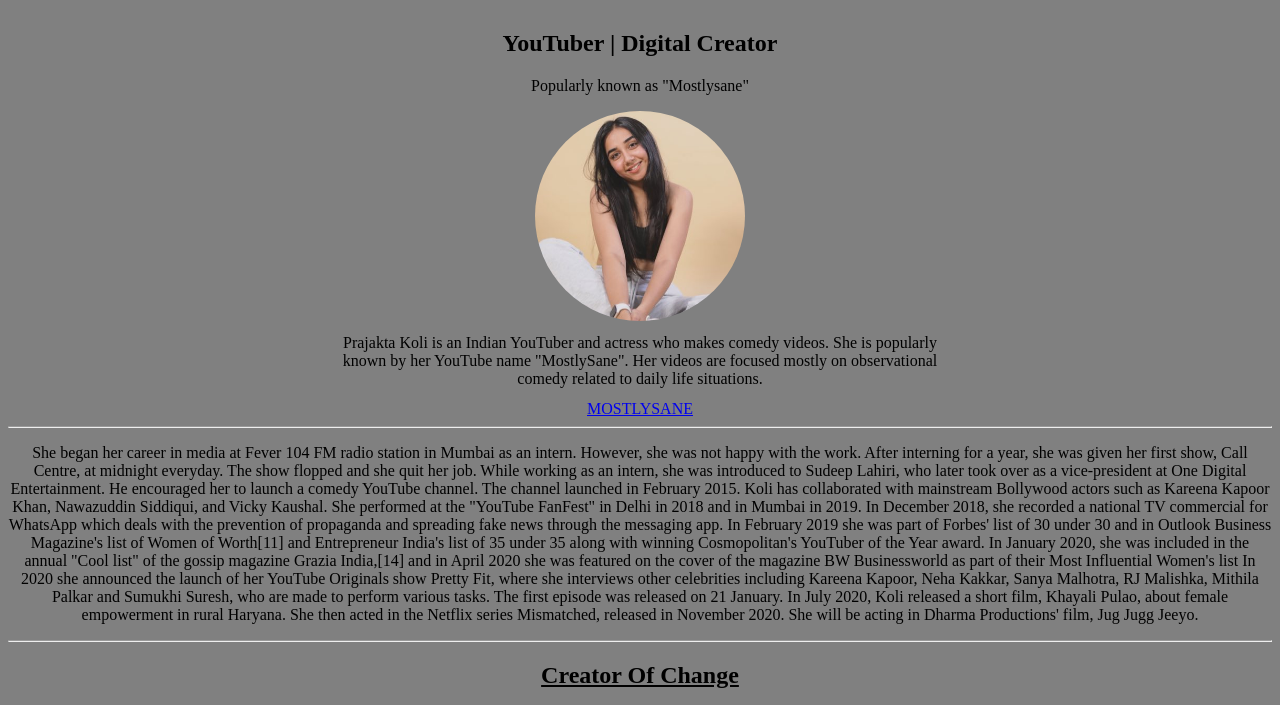
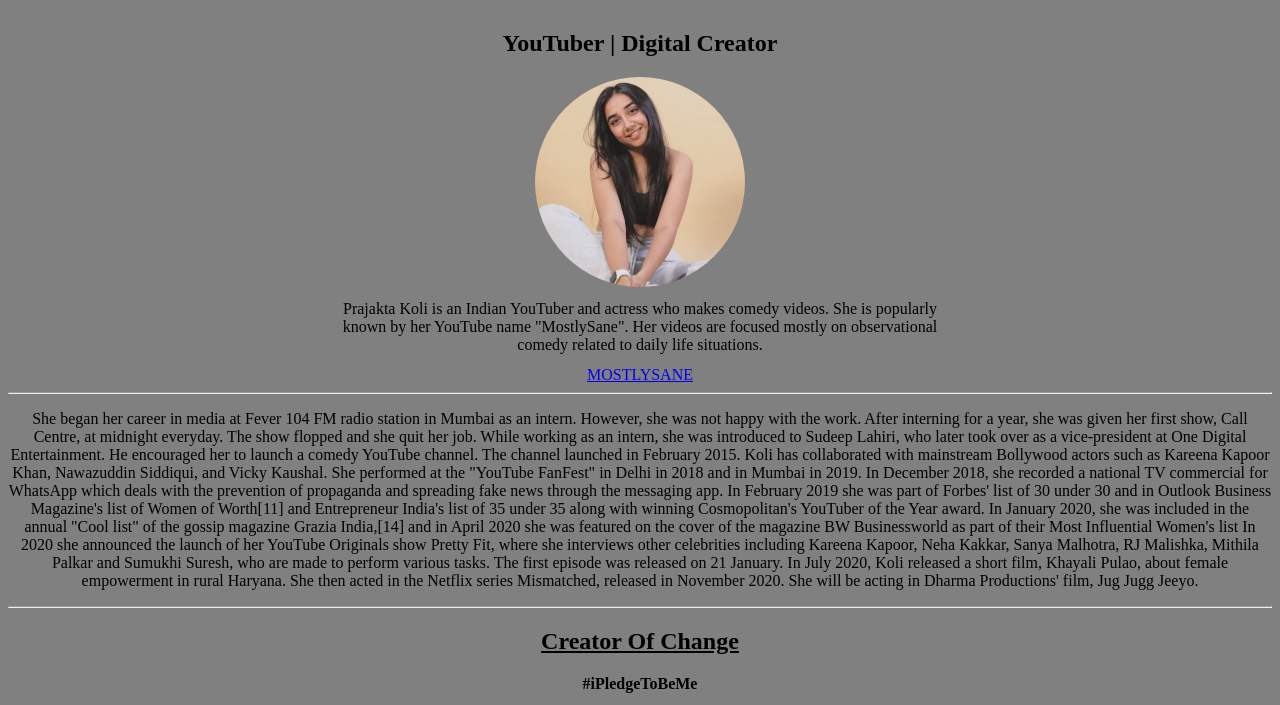
Before and after one commit to coder0022/prajakta, a plain HTML site: page index.html in a window 1280 px wide. Shown: the part 95-800 px from the top of the page. Drawn offline with Linux system fonts and the light colour scheme.

Commit message:
Update index.html

```diff
--- a/index.html
+++ b/index.html
@@ -8,7 +8,7 @@
 <body>
 	<h1>PRAJAKTA KOLI</h1>
 	<h2>YouTuber | Digital Creator</h2>
-	<p>Popularly known as "Mostlysane"</p>
+
 	<img class="pk" src="photos/image.jpg" alt prajakta>
 	<p class="koli">Prajakta Koli is an Indian YouTuber and actress who makes comedy videos. She is popularly known by her YouTube name "MostlySane". Her videos are focused mostly on observational comedy related to daily life situations.</p>
 	<a href="https://www.youtube.com/channel/UCvCyIiKSCA1fHKSCOKJyjXA">MOSTLYSANE</a>
```
